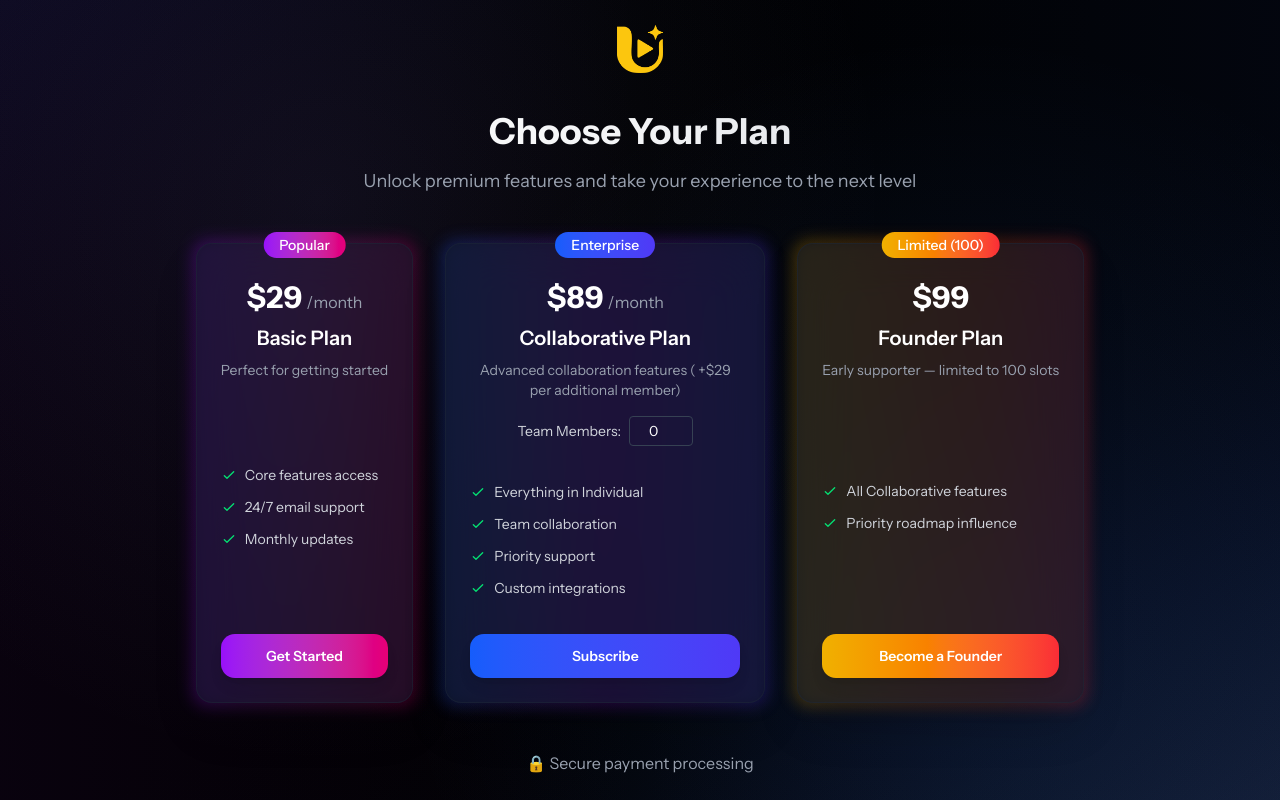
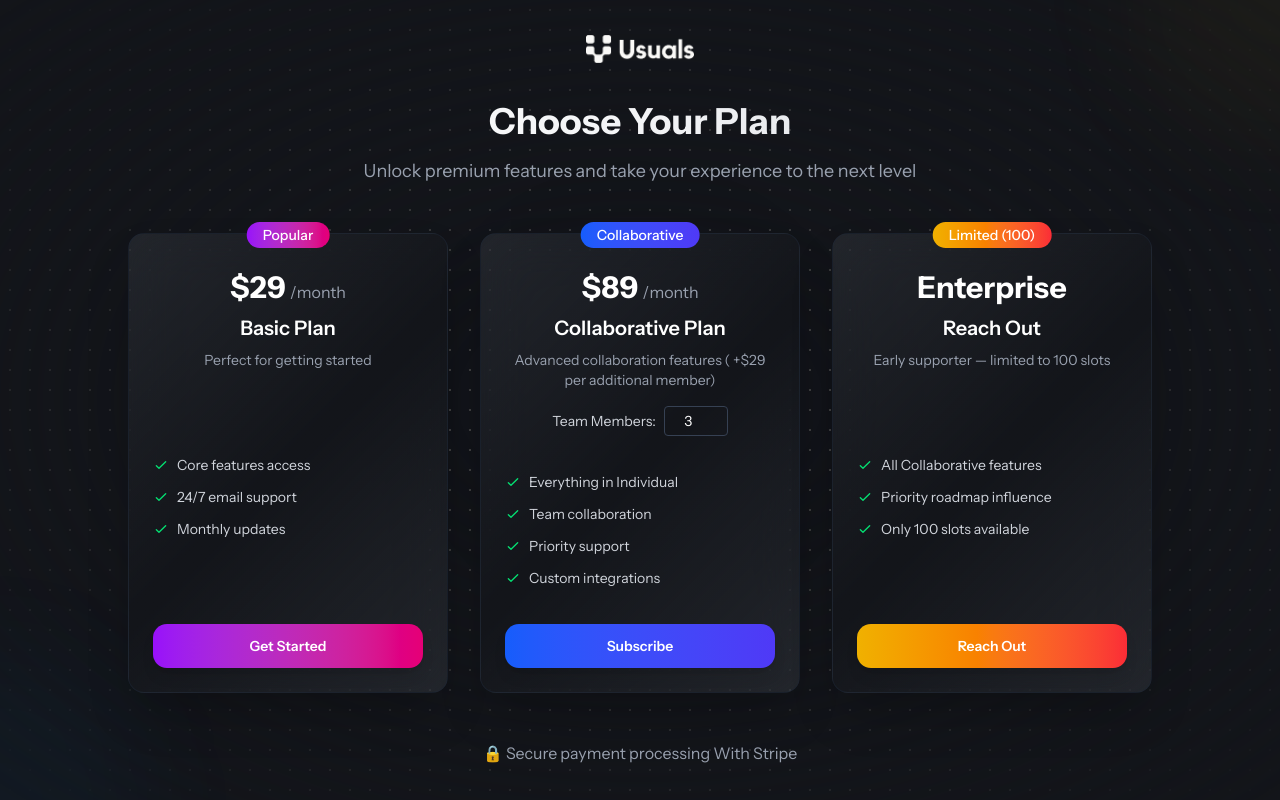
Before and after one commit to Vibe-Editor/home, a Next.js app: page /pricing in a window 1280 px wide. Built offline with nearby package versions, Linux system fonts and the light colour scheme.

Commit message:
added pricing fix

```diff
--- a/src/app/layout.tsx
+++ b/src/app/layout.tsx
@@ -41,6 +41,9 @@ export default function RootLayout({
 }>) {
   return (
     <html lang="en">
+      <head>
+        <link rel="icon" type="image/png" href="/image.png" />
+      </head>
       <body
         className={`${instrumentSans.className} antialiased`}
       >
--- a/src/app/page.tsx
+++ b/src/app/page.tsx
@@ -16,7 +16,7 @@ function Navbar() {
         className="text-xl sm:text-2xl font-normal tracking-wide text-[#fcc60e] cursor-pointer"
         onClick={() => router.push("/")}
       >
-        <img src='./image.png' className="w-8 h-8 object-contain inline-block align-middle" />
+        <img src='./image.png' className="w-28 h-28 object-contain inline-block align-middle ml-72" />
       </div>
     </nav>
   )
@@ -95,7 +95,8 @@ export default function PreOrderPage() {
   const [isSubmitting, setIsSubmitting] = useState(false)
   const [step, setStep] = useState(1)
   const [animating, setAnimating] = useState(false)
-  const [showInvitationForm, setShowInvitationForm] = useState(true)
+  // Invitation code flow removed – directly show pre-order form
+  const [showInvitationForm, setShowInvitationForm] = useState(false)
 
   const handleInputChange = (field: string, value: string) => {
     setFormData((prev) => ({ ...prev, [field]: value }))
@@ -184,9 +185,9 @@ export default function PreOrderPage() {
             </div> */}
 
             {/* Main Cards Container with responsive spacing */}
-            <div className="grid grid-cols-1 lg:grid-cols-2 gap-6 lg:gap-12 p-4 mr-0 lg:mr-[-25px]">
+            <div className="grid grid-cols-1 lg:grid-cols-2 gap-6 lg:gap-12 p-4 justify-center items-start">
               {/* Left Card - Video with Overlay */}
-              <div className="bg-gradient-to-br md:w-[404px] rounded-2xl overflow-hidden relative h-[500px] shadow-2xl mt-[26px] md:ml-[79px] mb-[17px]">
+              <div className="bg-gradient-to-br w-[404px] rounded-2xl overflow-hidden relative h-[500px] shadow-2xl mt-[26px] mb-[17px] mx-auto">
                 <img
                   src="/vid.gif"
                   alt="Background animation"
@@ -208,53 +209,9 @@ export default function PreOrderPage() {
               </div>
 
               {/* Right Card - Invitation Form */}
-              <div className="bg-gradient-to-b from-[#1F1F1E]/80 via-[#1F1F1E]/80 via-[#1F1F1E]/60 to-[#0a0a0a] backdrop-blur-xl border border-[#495266] rounded-2xl p-4 shadow-2xl h-[500px] flex flex-col px-4 py-4 mx-0 lg:mx-[-13px] mt-[26px] mb-[17px] lg:mr-[105px] lg:ml-[-24px]">
-                {/* Logo */}
-                <div className="flex justify-center mb-6">
-                  <div className=" mt-3 w-7 h-7 flex items-center justify-center">
-                    <Image
-                      src="/image.png"
-                      alt="Usuals.ai Logo"
-                      width={48}
-                      height={48}
-                      className="w-full h-full object-contain"
-                    />
-                  </div>
-                </div>
-
-                {/* Welcome Text */}
-                <div className="text-center mb-8">
-                  <p className="text-[#636f8a] text-sm leading-relaxed">
-                  Welcome to Usuals. We're in private beta early access is invite-only. No code? Pre-order now to reserve your spot.
-                  </p>
-                </div>
-
-                {/* Form */}
-                {showInvitationForm ? (
-                  <div className="flex-1 flex flex-col mt-0">
-                    <div className="mb-6">
-                      <label className="block text-white text-sm font-medium mb-3">Invitation code</label>
-                      <input
-                        type="text"
-                        placeholder="Enter your invitation code"
-                        className="w-full px-4 py-3 rounded-xl border border-[#495266] bg-[#13151a]/50 text-white placeholder-[#636f8a] focus:outline-none focus:ring-2 focus:ring-[#fcc60e]/50 focus:border-[#fcc60e]/50 transition-all duration-300"
-                      />
-                    </div>
-                    <button className="w-full bg-white text-black font-medium rounded-xl px-6 py-3 hover:bg-gray-100 transition-all duration-300 mb-6">
-                      Get started
-                    </button>
-                    <div className="text-center mb-6">
-                      <p className="text-[#636f8a] text-sm mt-3">Don't have code?</p>
-                    </div>
-                    <button
-                      className="w-full border border-[#fcc60e] text-[#fcc60e] font-medium rounded-xl px-6 py-2 hover:bg-[#fcc60e] hover:text-black transition-all duration-300 mb-20 mt-4 "
-                      onClick={() => setShowInvitationForm(false)}
-                    >
-                      Pre-order
-                    </button>
-                  </div>
-                ) : (
-                  <div className="flex-1 flex flex-col">
+              <div className="bg-gradient-to-b from-[#1F1F1E]/80 via-[#1F1F1E]/80 via-[#1F1F1E]/60 to-[#0a0a0a] backdrop-blur-xl border border-[#495266] rounded-2xl p-4 shadow-2xl h-[500px] flex flex-col px-4 py-4 mt-[26px] mb-[17px] w-[404px] mx-auto">
+                {/* Pre-order form */}
+                <div className="flex-1 flex flex-col">
                     {/* Step Progress Indicator */}
                     <div className="flex justify-center mb-6">
                       <div className="flex gap-2">
@@ -374,7 +331,7 @@ export default function PreOrderPage() {
                         <div className="flex gap-3">
                           <button
                             type="button"
-                            className="flex-1 bg-[#0097fc] text-white mt-2 md:mb-2 font-medium rounded-xl px-6 py- hover:bg-[#0080d6] transform hover:scale-[1.02] transition-all duration-300 shadow-lg hover:shadow-xl disabled:opacity-50 disabled:cursor-not-allowed disabled:hover:scale-100"
+                            className="flex-1 bg-[#0097fc] text-white mt-2 md:mb-2 font-medium rounded-xl px-6 py-3 hover:bg-[#0080d6] transform hover:scale-[1.02] transition-all duration-300 shadow-lg hover:shadow-xl disabled:opacity-50 disabled:cursor-not-allowed disabled:hover:scale-100"
                             disabled={
                               isSubmitting ||
                               !formData.fullName ||
@@ -387,7 +344,7 @@ export default function PreOrderPage() {
                           >
                             {isSubmitting ? "Redirecting..." : "Pay with Stripe"}
                           </button>
-                          <button
+                          {/* <button
                             type="button"
                             className="flex-1 bg-[#fcc60e] text-black mt-2 md:mb-2 font-medium rounded-xl px-4 md:py-2  hover:bg-[#e6b30d] transform hover:scale-[1.02] transition-all duration-300 shadow-lg hover:shadow-xl disabled:opacity-50 disabled:cursor-not-allowed disabled:hover:scale-100"
                             disabled={
@@ -401,17 +358,17 @@ export default function PreOrderPage() {
                             onClick={handleCrypto}
                           >
                             {isSubmitting ? "Redirecting..." : (<span>Pay with <img src="/solana.png" alt="Solana" className="h-4 inline-block align-middle ml-1" /></span>)}
-                          </button>
+                          </button> */}
                         </div>
                       </div>
                     )}
                   </div>
-                )}
+                </div>
               </div>
             </div>
           </div>
         </div>
-      </div>
+
     </>
   )
 }
--- a/src/app/pricing/page.tsx
+++ b/src/app/pricing/page.tsx
@@ -30,23 +30,27 @@ export default function PricingPage() {
     }
   };
 
-  const [collabMembers, setCollabMembers] = React.useState(0);
+  const [collabMembers, setCollabMembers] = React.useState(3);
 
   return (
-    <div className="min-h-screen bg-gradient-to-br from-gray-950 via-black to-gray-900 text-white overflow-hidden">
-      {/* Background Pattern */}
-      <div className="absolute inset-0 bg-gradient-to-r from-purple-900/10 via-transparent to-blue-900/10"></div>
-      <div className="absolute inset-0" style={{
-        backgroundImage: `radial-gradient(circle at 25% 25%, rgba(120, 119, 198, 0.1) 0%, transparent 50%),
-                         radial-gradient(circle at 75% 75%, rgba(59, 130, 246, 0.1) 0%, transparent 50%)`
-      }}></div>
+    <div className="min-h-screen relative overflow-hidden bg-[#13151a] text-white">
+      {/* Dotted Background */}
+      <div className="absolute inset-0 [background-size:20px_20px] [background-image:radial-gradient(#404040_1px,transparent_1px)]"></div>
+      {/* Center radial mask to darken edges */}
+      <div className="pointer-events-none absolute inset-0 flex items-center justify-center bg-[#13151a] [mask-image:radial-gradient(ellipse_at_center,transparent_20%,black)]"></div>
+      {/* Subtle animated circles */}
+      <div className="fixed inset-0 overflow-hidden pointer-events-none">
+        <div className="absolute -top-40 -right-40 w-80 h-80 bg-[#fcc60e]/5 rounded-full blur-3xl animate-pulse"></div>
+        <div className="absolute -bottom-40 -left-40 w-80 h-80 bg-[#0097fc]/5 rounded-full blur-3xl animate-pulse" style={{ animationDelay: '2s' }}></div>
+        <div className="absolute top-1/2 left-1/2 transform -translate-x-1/2 -translate-y-1/2 w-96 h-96 bg-[#495266]/3 rounded-full blur-3xl animate-pulse" style={{ animationDelay: '4s' }}></div>
+      </div>
 
       <div className="relative min-h-screen flex items-center justify-center p-6">
         <div className="text-center max-w-6xl mx-auto">
           {/* Logo Section */}
           <div className="mb-8">
             <Link href="/" className="inline-block">
-              <Image src="/image.png" alt="Usuals Logo" width={48} height={48} className="mx-auto h-12 w-auto" />
+              <Image src="/image.png" alt="Usuals Logo" width={28} height={28} className="mx-auto h-7 w-auto" />
             </Link>
           </div>
 
@@ -64,10 +68,10 @@ export default function PricingPage() {
           <div className="flex justify-center gap-8 flex-wrap">
             {/* $20 Plan Card */}
             <div className="group relative">
-              {/* Card Glow Effect */}
-              <div className="absolute -inset-1 bg-gradient-to-r from-purple-600 to-pink-600 rounded-2xl blur opacity-25 group-hover:opacity-75 transition duration-1000 group-hover:duration-200"></div>
 
-              <div className="relative bg-gray-900/50 backdrop-blur-xl border border-gray-800/50 shadow-2xl rounded-2xl p-6 max-w-xs transform hover:scale-105 transition-all duration-300 hover:shadow-purple-500/25 flex flex-col justify-between h-full min-h-[460px]">
+              <div className="relative w-80 backdrop-blur-xl border border-gray-800/50 shadow-2xl rounded-2xl p-6 transform hover:scale-105 transition-all duration-300 flex flex-col justify-between h-full min-h-[460px] bg-transparent" style={{
+                background: 'linear-gradient(135deg, rgba(179,192,206,0.10) 0%, rgba(19,21,26,1) 50%, rgba(179,192,206,0.10) 100%)'
+              }}>
                 <div className="absolute top-0 left-1/2 transform -translate-x-1/2 -translate-y-1/2">
                   <span className="bg-gradient-to-r from-purple-600 to-pink-600 text-white px-4 py-1 rounded-full text-sm font-medium">
                     Popular
@@ -115,13 +119,13 @@ export default function PricingPage() {
 
             {/* $89 Collaborative Plan Card */}
             <div className="group relative">
-              {/* Card Glow Effect */}
-              <div className="absolute -inset-1 bg-gradient-to-r from-blue-600 via-purple-600 to-indigo-600 rounded-2xl blur opacity-25 group-hover:opacity-75 transition duration-1000 group-hover:duration-200"></div>
 
-              <div className="relative bg-gray-900/50 backdrop-blur-xl border border-gray-800/50 shadow-2xl rounded-2xl p-6 max-w-xs transform hover:scale-105 transition-all duration-300 hover:shadow-blue-500/25 flex flex-col justify-between h-full min-h-[460px]">
+              <div className="relative w-80 backdrop-blur-xl border border-gray-800/50 shadow-2xl rounded-2xl p-6 transform hover:scale-105 transition-all duration-300 flex flex-col justify-between h-full min-h-[460px] bg-transparent" style={{
+                background: 'linear-gradient(135deg, rgba(179,192,206,0.10) 0%, rgba(19,21,26,1) 50%, rgba(179,192,206,0.10) 100%)'
+              }}>
                 <div className="absolute top-0 left-1/2 transform -translate-x-1/2 -translate-y-1/2">
                   <span className="bg-gradient-to-r from-blue-600 to-indigo-600 text-white px-4 py-1 rounded-full text-sm font-medium">
-                    Enterprise
+                    Collaborative
                   </span>
                 </div>
 
@@ -184,9 +188,10 @@ export default function PricingPage() {
 
             {/* $99 Founder Plan Card */}
             <div className="group relative">
-              <div className="absolute -inset-1 bg-gradient-to-r from-yellow-500 via-orange-500 to-red-500 rounded-2xl blur opacity-25 group-hover:opacity-75 transition duration-1000 group-hover:duration-200"></div>
 
-              <div className="relative bg-gray-900/50 backdrop-blur-xl border border-gray-800/50 shadow-2xl rounded-2xl p-6 max-w-xs transform hover:scale-105 transition-all duration-300 hover:shadow-yellow-500/25 flex flex-col justify-between h-full min-h-[460px]">
+              <div className="relative w-80 backdrop-blur-xl border border-gray-800/50 shadow-2xl rounded-2xl p-6 transform hover:scale-105 transition-all duration-300 flex flex-col justify-between h-full min-h-[460px] bg-transparent" style={{
+                background: 'linear-gradient(135deg, rgba(179,192,206,0.10) 0%, rgba(19,21,26,1) 50%, rgba(179,192,206,0.10) 100%)'
+              }}>
                 <div className="absolute top-0 left-1/2 transform -translate-x-1/2 -translate-y-1/2">
                   <span className="bg-gradient-to-r from-yellow-500 to-red-500 text-white px-4 py-1 rounded-full text-sm font-medium">
                     Limited (100)
@@ -195,9 +200,9 @@ export default function PricingPage() {
 
                 <div className="text-center mb-6 mt-3">
                   <div className="flex items-baseline justify-center mb-2">
-                    <span className="text-3xl font-bold">$99</span>
+                    <span className="text-3xl font-bold">Enterprise</span>
                   </div>
-                  <h2 className="text-xl font-semibold text-white mb-2">Founder Plan</h2>
+                  <h2 className="text-xl font-semibold text-white mb-2">Reach Out</h2>
                   <p className="text-gray-400 text-sm">Early supporter — limited to 100 slots</p>
                 </div>
 
@@ -214,14 +219,22 @@ export default function PricingPage() {
                     </svg>
                     Priority roadmap influence
                   </div>
+                  <div className="flex items-center text-gray-300 text-sm">
+                    <svg className="w-4 h-4 text-green-400 mr-2" fill="none" stroke="currentColor" viewBox="0 0 24 24">
+                      <path strokeLinecap="round" strokeLinejoin="round" strokeWidth={2} d="M5 13l4 4L19 7" />
+                    </svg>
+                    Only 100 slots available
+                  </div>
                 </div>
 
-                <button
-                  onClick={() => handlePayment('FounderPlan')}
-                  className="w-full bg-gradient-to-r from-yellow-500 to-red-500 hover:from-yellow-600 hover:to-red-600 text-white py-3 px-6 rounded-xl font-semibold transition-all duration-300 transform hover:scale-105 shadow-lg hover:shadow-yellow-500/50 text-sm"
+                <a
+                  href="https://t.me/tusharsinha"
+                  target="_blank"
+                  rel="noopener noreferrer"
+                  className="w-full inline-block bg-gradient-to-r from-yellow-500 to-red-500 hover:from-yellow-600 hover:to-red-600 text-white py-3 px-6 rounded-xl font-semibold text-center transition-all duration-300 transform hover:scale-105 shadow-lg hover:shadow-yellow-500/50 text-sm"
                 >
-                  Become a Founder
-                </button>
+                  Reach Out
+                </a>
               </div>
             </div>
           </div>
@@ -229,7 +242,7 @@ export default function PricingPage() {
           {/* Bottom Section */}
           <div className="mt-12 text-center">
             <p className="text-gray-400">
-              🔒 Secure payment processing
+              🔒 Secure payment processing With Stripe
             </p>
           </div>
         </div>
```
Also changed, not shown: public/image.png, public/mage.png (added).
